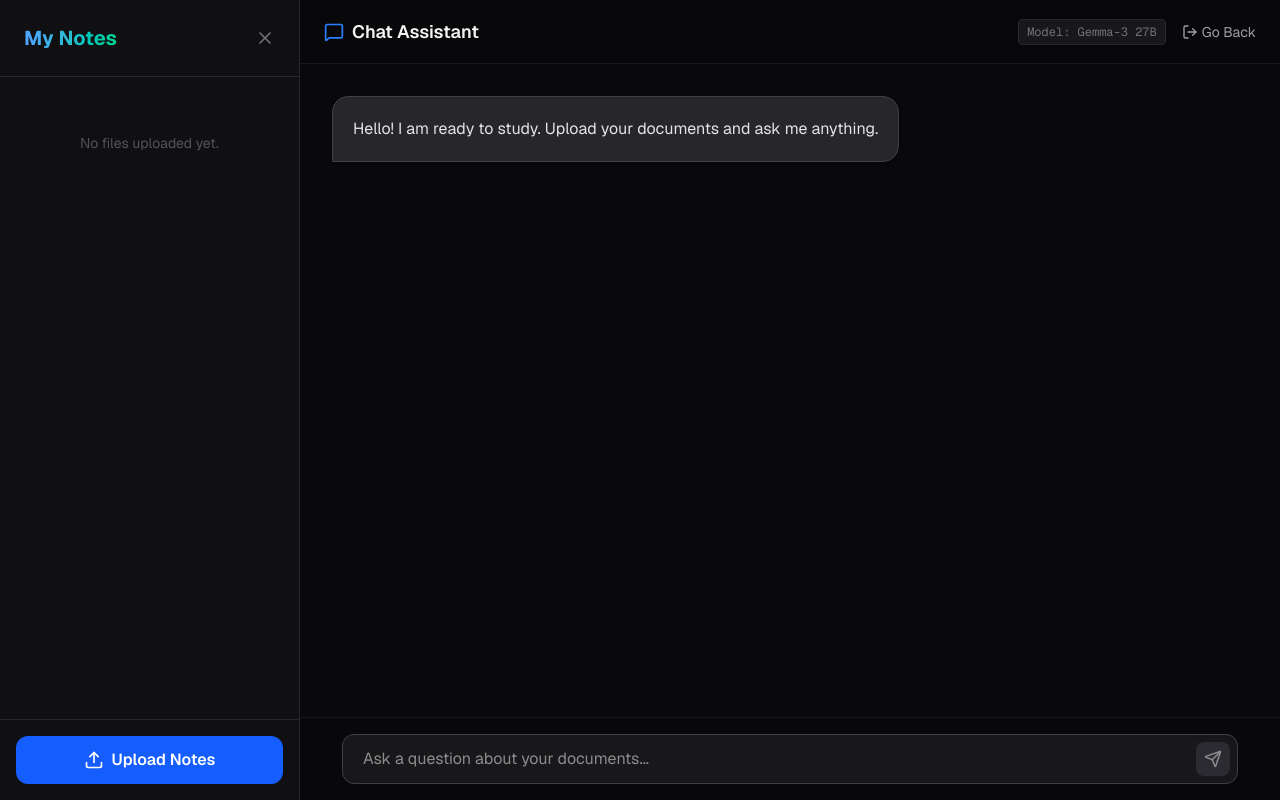
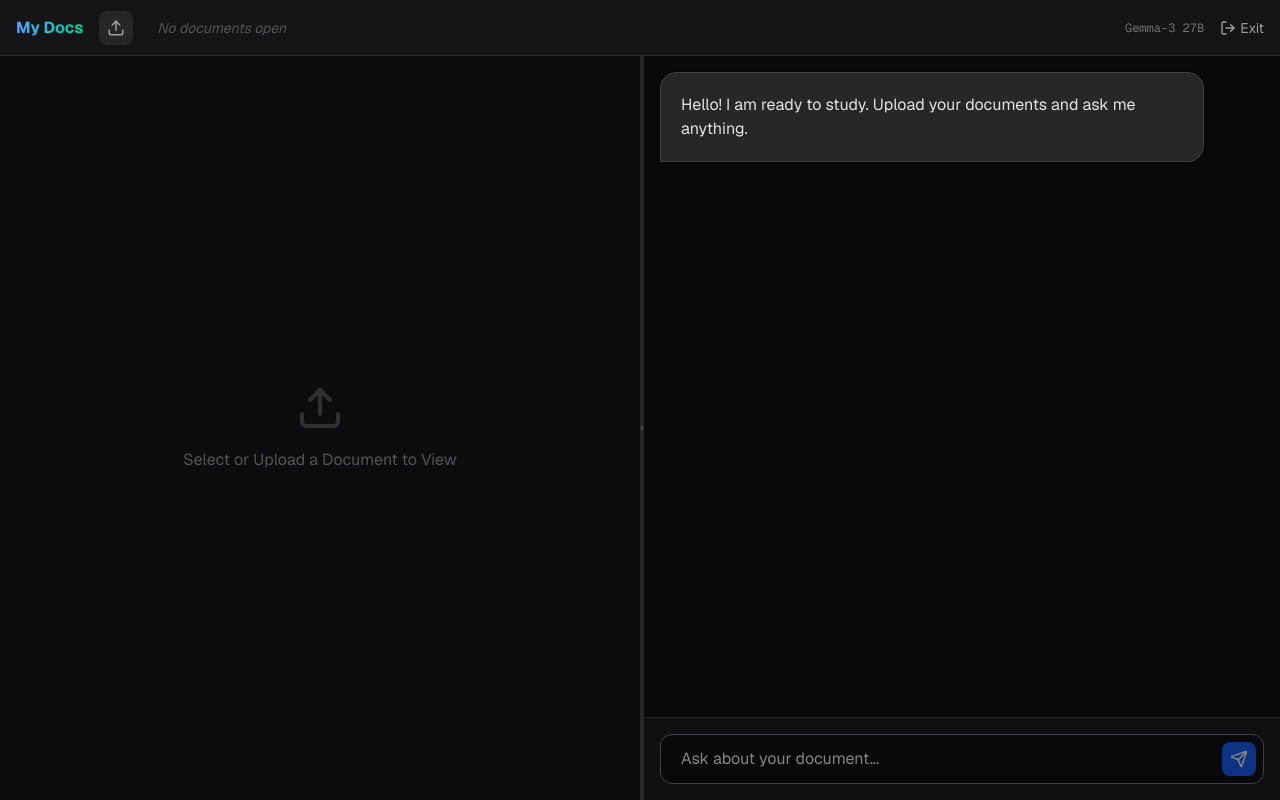
Before and after one commit to Ppratik765/Talk-to-PDF, a Next.js app: page /dashboard in a window 1280 px wide. Built offline with nearby package versions, Linux system fonts and the light colour scheme.

Commit message:
Added PDF viewer to the UI

```diff
--- /dev/null
+++ b/app/api/delete/route.ts
@@ -0,0 +1,19 @@
+import { NextRequest, NextResponse } from 'next/server';
+import { deleteSource } from '@/lib/vector-store';
+
+export async function POST(req: NextRequest) {
+  try {
+    const { fileName } = await req.json();
+
+    if (!fileName) {
+      return NextResponse.json({ error: 'File name is required' }, { status: 400 });
+    }
+
+    await deleteSource(fileName);
+
+    return NextResponse.json({ success: true });
+  } catch (error) {
+    console.error("Delete Error:", error);
+    return NextResponse.json({ error: 'Failed to delete file' }, { status: 500 });
+  }
+}
--- a/app/dashboard/page.tsx
+++ b/app/dashboard/page.tsx
@@ -4,8 +4,8 @@ import { useState, useRef, useEffect } from 'react';
 import { motion, AnimatePresence } from 'framer-motion';
 import { useRouter } from 'next/navigation';
 import {
-  Upload, FileText, Send, Loader2, File, X, MessageSquare,
-  Menu, FileSpreadsheet, FileIcon, ArrowDown, LogOut
+  Upload, Send, Loader2, X, MessageSquare,
+  Menu, LogOut, FileText, GripVertical
 } from 'lucide-react';
 import ReactMarkdown from 'react-markdown';
 import remarkMath from 'remark-math';
@@ -14,97 +14,133 @@ import remarkGfm from 'remark-gfm';
 import rehypeRaw from 'rehype-raw';
 import 'katex/dist/katex.min.css';
 
+// --- TYPES ---
 type Message = {
   id: string;
   role: 'user' | 'assistant';
   content: string;
 };
 
-const FileItem = ({ name }: { name: string }) => {
-  const isPdf = name.endsWith('.pdf');
-  const isDoc = name.endsWith('.docx');
-  const isPpt = name.endsWith('.pptx');
-
-  return (
-    <motion.div
-      initial={{ opacity: 0, x: -20 }}
-      animate={{ opacity: 1, x: 0 }}
-      className="flex items-center gap-3 p-3 bg-zinc-800/50 rounded-xl border border-zinc-700/50 hover:bg-zinc-800 transition-colors group"
-    >
-      <div className={`p-2 rounded-lg ${
-        isPdf ? 'bg-red-500/20 text-red-400' :
-        isDoc ? 'bg-blue-500/20 text-blue-400' :
-        isPpt ? 'bg-orange-500/20 text-orange-400' : 'bg-zinc-500/20 text-zinc-400'
-      }`}>
-        {isPdf ? <FileText size={18} /> :
-         isDoc ? <FileIcon size={18} /> :
-         isPpt ? <FileSpreadsheet size={18} /> : <File size={18} />}
-      </div>
-      <span className="text-sm font-medium text-zinc-300 truncate w-32">{name}</span>
-    </motion.div>
-  );
+type FileData = {
+  name: string;
+  url: string; // The Blob URL for the iframe
+  type: string;
 };
 
 export default function Dashboard() {
+  // --- STATE ---
   const [messages, setMessages] = useState<Message[]>([
     { id: '1', role: 'assistant', content: 'Hello! I am ready to study. Upload your documents and ask me anything.' }
   ]);
   const [input, setInput] = useState('');
   const [isLoading, setIsLoading] = useState(false);
   const [isUploading, setIsUploading] = useState(false);
-  const [files, setFiles] = useState<string[]>([]);
-  const [isSidebarOpen, setSidebarOpen] = useState(true);
 
-  // SCROLL LOGIC
+  // FILES STATE
+  const [files, setFiles] = useState<FileData[]>([]);
+  const [activeFile, setActiveFile] = useState<FileData | null>(null);
+
+  // LAYOUT STATE
+  const [leftWidth, setLeftWidth] = useState(50); // Percentage width of left panel
+  const [isDragging, setIsDragging] = useState(false);
+
+  // SCROLL REFS
   const messagesEndRef = useRef<HTMLDivElement>(null);
-  const chatContainerRef = useRef<HTMLDivElement>(null);
-  const [shouldAutoScroll, setShouldAutoScroll] = useState(true);
-  const [showScrollButton, setShowScrollButton] = useState(false);
-
   const router = useRouter();
 
-  const handleScroll = () => {
-    const node = chatContainerRef.current;
-    if (node) {
-      const { scrollTop, scrollHeight, clientHeight } = node;
-      const isAtBottom = scrollHeight - scrollTop - clientHeight < 100;
-      setShouldAutoScroll(isAtBottom);
-      setShowScrollButton(!isAtBottom);
+  // --- HANDLERS ---
+
+  // 1. Resizable Logic
+  const handleMouseDown = (e: React.MouseEvent) => {
+    e.preventDefault();
+    setIsDragging(true);
+  };
+
+  useEffect(() => {
+    const handleMouseMove = (e: MouseEvent) => {
+      if (!isDragging) return;
+      // Calculate percentage based on window width
+      const newWidth = (e.clientX / window.innerWidth) * 100;
+      // Limit width between 20% and 80%
+      if (newWidth > 20 && newWidth < 80) {
+        setLeftWidth(newWidth);
       }
     };
 
-  useEffect(() => {
-    if (shouldAutoScroll) {
-      messagesEndRef.current?.scrollIntoView({ behavior: "smooth" });
-    }
-  }, [messages, shouldAutoScroll]);
-
-  const scrollToBottomManual = () => {
-    messagesEndRef.current?.scrollIntoView({ behavior: "smooth" });
-    setShouldAutoScroll(true);
+    const handleMouseUp = () => {
+      setIsDragging(false);
     };
 
-  const handleBack = () => {
-    // Simply go back to the landing page
-    router.push('/');
+    if (isDragging) {
+      document.addEventListener('mousemove', handleMouseMove);
+      document.addEventListener('mouseup', handleMouseUp);
+    }
+
+    return () => {
+      document.removeEventListener('mousemove', handleMouseMove);
+      document.removeEventListener('mouseup', handleMouseUp);
     };
+  }, [isDragging]);
 
+  // 2. Chat Scroll Logic
+  useEffect(() => {
+    messagesEndRef.current?.scrollIntoView({ behavior: "smooth" });
+  }, [messages]);
+
+  const handleBack = () => router.push('/');
+
+  // 3. File Upload (Client + Server)
   const handleFileUpload = async (e: React.ChangeEvent<HTMLInputElement>) => {
     if (!e.target.files) return;
     setIsUploading(true);
-    const newFiles = Array.from(e.target.files);
+    const newFilesList = Array.from(e.target.files);
 
-    for (const file of newFiles) {
+    for (const file of newFilesList) {
+      // A. Create Blob URL for Instant Viewing
+      const fileUrl = URL.createObjectURL(file);
+      const newFile: FileData = { name: file.name, url: fileUrl, type: file.type };
+
+      setFiles((prev) => [...prev, newFile]);
+      setActiveFile(newFile); // Switch view to new file
+
+      // B. Upload to Backend for Vectorization
       const formData = new FormData();
       formData.append('file', file);
       try {
-        const res = await fetch('/api/ingest', { method: 'POST', body: formData });
-        if (res.ok) setFiles((prev) => [...prev, file.name]);
+        await fetch('/api/ingest', { method: 'POST', body: formData });
       } catch (error) { console.error("Upload failed", error); }
     }
     setIsUploading(false);
   };
 
+  // 4. Delete File (Client + Server)
+  const handleDeleteFile = async (e: React.MouseEvent, fileName: string) => {
+    e.stopPropagation(); // Prevent activating the tab when clicking delete
+
+    // A. Remove from UI
+    const updatedFiles = files.filter(f => f.name !== fileName);
+    setFiles(updatedFiles);
+
+    // Switch active file if needed
+    if (activeFile?.name === fileName) {
+      setActiveFile(updatedFiles.length > 0 ? updatedFiles[updatedFiles.length - 1] : null);
+    }
+
+    // B. Tell Chatbot to Forget (Delete Vectors)
+    try {
+      await fetch('/api/delete', {
+        method: 'POST',
+        headers: { 'Content-Type': 'application/json' },
+        body: JSON.stringify({ fileName }),
+      });
+      // Optional: Add a system message saying memory wiped
+      setMessages(prev => [...prev, { id: Date.now().toString(), role: 'assistant', content: `I have removed "${fileName}" from my memory.` }]);
+    } catch (err) {
+      console.error("Delete failed", err);
+    }
+  };
+
+  // 5. Send Message
   const handleSendMessage = async (e: React.FormEvent) => {
     e.preventDefault();
     if (!input.trim() || isLoading) return;
@@ -113,7 +149,6 @@ export default function Dashboard() {
     setMessages(prev => [...prev, userMessage]);
     setInput('');
     setIsLoading(true);
-    setShouldAutoScroll(true);
 
     try {
       const response = await fetch('/api/chat', {
@@ -153,120 +188,167 @@ export default function Dashboard() {
   };
 
   return (
-    <div className="flex h-screen bg-zinc-950 text-zinc-100 overflow-hidden font-sans">
+    <div className="flex flex-col h-screen bg-zinc-950 text-zinc-100 font-sans overflow-hidden">
 
-      {/* SIDEBAR */}
-      <AnimatePresence mode="wait">
-        {isSidebarOpen && (
-          <motion.div
-            initial={{ width: 0, opacity: 0 }}
-            animate={{ width: 300, opacity: 1 }}
-            exit={{ width: 0, opacity: 0 }}
-            className="h-full border-r border-zinc-800 bg-zinc-900/50 backdrop-blur-xl flex flex-col hidden md:flex"
-          >
-            <div className="p-6 border-b border-zinc-800 flex justify-between items-center">
-              <span className="font-bold text-xl bg-gradient-to-r from-blue-400 to-emerald-400 bg-clip-text text-transparent">My Notes</span>
-              <button onClick={() => setSidebarOpen(false)} className="text-zinc-500 hover:text-white"><X size={20} /></button>
-            </div>
-            <div className="flex-1 overflow-y-auto p-4 space-y-3">
-              {files.length === 0 ? <div className="text-center mt-10 text-zinc-600 text-sm">No files uploaded yet.</div> : files.map((f, i) => <FileItem key={i} name={f} />)}
-            </div>
-            <div className="p-4 border-t border-zinc-800">
-              <label className={`flex items-center justify-center gap-2 w-full py-3 rounded-xl font-semibold cursor-pointer transition-all ${isUploading ? 'bg-zinc-800 text-zinc-500' : 'bg-blue-600 hover:bg-blue-500 text-white'}`}>
-                {isUploading ? <Loader2 className="animate-spin" size={20} /> : <Upload size={20} />}
-                {isUploading ? 'Processing...' : 'Upload Notes'}
-                <input type="file" multiple accept=".pdf,.docx,.pptx" className="hidden" onChange={handleFileUpload} disabled={isUploading}/>
+      {/* --- TOP BAR (Tabs & Navigation) --- */}
+      <div className="h-14 border-b border-zinc-800 bg-zinc-900/80 flex items-center px-4 justify-between select-none">
+
+        {/* Left: Document Tabs */}
+        <div className="flex items-center gap-2 overflow-x-auto no-scrollbar flex-1 mr-4">
+          <div className="flex items-center gap-2 mr-4">
+             <span className="font-bold bg-gradient-to-r from-blue-400 to-emerald-400 bg-clip-text text-transparent mr-2">
+                My Docs
+             </span>
+             {/* Upload Button (Small) */}
+             <label className="cursor-pointer bg-zinc-800 hover:bg-zinc-700 p-2 rounded-lg text-zinc-400 hover:text-white transition-colors">
+                <Upload size={18} />
+                <input type="file" multiple accept=".pdf,.docx,.pptx" className="hidden" onChange={handleFileUpload} />
              </label>
           </div>
-          </motion.div>
+
+          {files.map((file) => (
+            <div
+              key={file.name}
+              onClick={() => setActiveFile(file)}
+              className={`
+                group relative flex items-center gap-2 px-3 py-1.5 rounded-lg border text-sm cursor-pointer transition-all min-w-[120px] max-w-[200px]
+                ${activeFile?.name === file.name
+                  ? 'bg-blue-600/10 border-blue-500/50 text-blue-400'
+                  : 'bg-zinc-800/50 border-zinc-700/50 text-zinc-400 hover:bg-zinc-800'}
+              `}
+            >
+              <FileText size={14} className="shrink-0" />
+              <span className="truncate">{file.name}</span>
+
+              {/* Delete Button (Visible on Hover) */}
+              <button
+                onClick={(e) => handleDeleteFile(e, file.name)}
+                className="absolute right-1 top-1/2 -translate-y-1/2 p-1 rounded-md text-red-400 opacity-0 group-hover:opacity-100 hover:bg-red-500/10 transition-all bg-zinc-900 shadow-md"
+              >
+                <X size={12} />
+              </button>
+            </div>
+          ))}
+
+          {files.length === 0 && (
+            <span className="text-zinc-600 text-sm italic">No documents open</span>
           )}
-      </AnimatePresence>
+        </div>
 
-      {/* MAIN CHAT */}
-      <div className="flex-1 flex flex-col relative bg-[radial-gradient(ellipse_at_top,_var(--tw-gradient-stops))] from-zinc-900 via-zinc-950 to-zinc-950">
-        <div className="h-16 border-b border-zinc-800/50 flex items-center px-6 justify-between bg-zinc-950/50 backdrop-blur-md sticky top-0 z-10">
-          <div className="flex items-center gap-3">
-            {!isSidebarOpen && <button onClick={() => setSidebarOpen(true)} className="p-2 hover:bg-zinc-800 rounded-lg text-zinc-400"><Menu size={20} /></button>}
-            <h1 className="font-semibold text-lg flex items-center gap-2"><MessageSquare size={20} className="text-blue-500" /> Chat Assistant</h1>
-          </div>
-          <div className="flex items-center gap-4">
-             <div className="text-xs text-zinc-500 font-mono bg-zinc-900 px-2 py-1 rounded border border-zinc-800">Model: Gemma-3 27B</div>
-             {/* REPLACED "Sign Out" with "Go Back" */}
+        {/* Right: Actions */}
+        <div className="flex items-center gap-4 shrink-0">
+          <div className="text-xs text-zinc-500 font-mono hidden md:block">Gemma-3 27B</div>
           <button onClick={handleBack} className="text-sm text-zinc-400 hover:text-white flex items-center gap-1">
-                <LogOut size={16} /> Go Back
+            <LogOut size={16} /> Exit
           </button>
         </div>
       </div>
 
-        {/* MESSAGES LIST */}
+      {/* --- MAIN SPLIT VIEW --- */}
+      <div className="flex-1 flex overflow-hidden relative">
+
+        {/* LEFT PANE: Document Viewer */}
         <div
-          ref={chatContainerRef}
-          onScroll={handleScroll}
-          className="flex-1 overflow-y-auto p-4 md:p-8 space-y-6 relative"
+          className="bg-zinc-900/30 flex flex-col"
+          style={{ width: `${leftWidth}%` }}
         >
+          {activeFile ? (
+            activeFile.type === 'application/pdf' ? (
+              <iframe
+                src={activeFile.url}
+                className="w-full h-full border-none"
+                title="PDF Viewer"
+              />
+            ) : (
+              <div className="flex-1 flex flex-col items-center justify-center text-zinc-500 gap-4">
+                <FileText size={48} />
+                <p>Preview not available for this format.</p>
+                <p className="text-xs bg-zinc-800 px-3 py-1 rounded">Try converting to PDF</p>
+              </div>
+            )
+          ) : (
+            <div className="flex-1 flex flex-col items-center justify-center text-zinc-600 gap-4">
+               <Upload size={48} className="opacity-50" />
+               <p>Select or Upload a Document to View</p>
+            </div>
+          )}
+        </div>
+
+        {/* RESIZER HANDLE */}
+        <div
+          onMouseDown={handleMouseDown}
+          className={`w-1 bg-zinc-800 hover:bg-blue-500 cursor-col-resize flex items-center justify-center z-10 transition-colors ${isDragging ? 'bg-blue-500 w-1.5' : ''}`}
+        >
+           <GripVertical size={12} className="text-zinc-500" />
+        </div>
+
+        {/* RIGHT PANE: Chat Interface */}
+        <div className="flex-1 flex flex-col bg-zinc-950 min-w-[300px]">
+
+          {/* Messages */}
+          <div className="flex-1 overflow-y-auto p-4 space-y-6">
             {messages.map((m) => {
               if (m.role === 'user') {
                 return (
-                <motion.div key={m.id} initial={{ opacity: 0, y: 10 }} animate={{ opacity: 1, y: 0 }} className="flex justify-end">
-                  <div className="max-w-[85%] md:max-w-[70%] p-4 rounded-2xl shadow-sm bg-blue-600 text-white rounded-br-none">
+                  <div key={m.id} className="flex justify-end">
+                    <div className="max-w-[85%] p-4 rounded-2xl shadow-sm bg-blue-600 text-white rounded-br-none">
                       <p className="whitespace-pre-wrap">{m.content}</p>
                     </div>
-                </motion.div>
+                  </div>
                 );
               }
 
-            // Using Markdown Headers to split bubbles (Natural Splitting)
+              // Natural Splitting by Headers
               const parts = m.content.split(/\n(?=#{2,3} )/).filter(part => part.trim() !== '');
               const bubbles = parts.length > 0 ? parts : [''];
 
               return (
                 <div key={m.id} className="space-y-4">
                   {bubbles.map((part, index) => (
-                  <motion.div
-                    key={`${m.id}-${index}`}
-                    initial={{ opacity: 0, x: -20 }}
-                    animate={{ opacity: 1, x: 0 }}
-                    transition={{ delay: index * 0.1 }}
-                    className="flex justify-start"
-                  >
-                    <div className={`max-w-[85%] md:max-w-[70%] p-5 rounded-2xl shadow-sm bg-zinc-800 text-zinc-200 border border-zinc-700 ${index === 0 ? 'rounded-bl-none' : 'ml-0'}`}>
+                    <div key={`${m.id}-${index}`} className="flex justify-start">
+                      <div className={`max-w-[90%] p-5 rounded-2xl shadow-sm bg-zinc-800 text-zinc-200 border border-zinc-700 ${index === 0 ? 'rounded-bl-none' : 'ml-0'}`}>
                         <div className="prose prose-invert prose-sm max-w-none prose-p:leading-relaxed prose-pre:bg-zinc-900 prose-pre:border prose-pre:border-zinc-700">
-                        <ReactMarkdown remarkPlugins={[remarkMath, remarkGfm]} rehypePlugins={[rehypeKatex, rehypeRaw]}>{part}</ReactMarkdown>
+                          <ReactMarkdown remarkPlugins={[remarkMath, remarkGfm]} rehypePlugins={[rehypeKatex, rehypeRaw]}>
+                            {part}
+                          </ReactMarkdown>
                         </div>
                       </div>
-                  </motion.div>
+                    </div>
                   ))}
                 </div>
               );
             })}
 
             {isLoading && messages[messages.length - 1]?.role !== 'assistant' && (
-            <div className="flex justify-start"><div className="bg-zinc-800 px-4 py-3 rounded-2xl rounded-bl-none border border-zinc-700"><Loader2 className="animate-spin w-5 h-5 text-zinc-400" /></div></div>
+              <div className="flex justify-start">
+                 <div className="bg-zinc-800 px-4 py-3 rounded-2xl rounded-bl-none border border-zinc-700">
+                    <Loader2 className="animate-spin w-5 h-5 text-zinc-400" />
+                 </div>
+              </div>
             )}
             <div ref={messagesEndRef} />
-
-          <AnimatePresence>
-            {showScrollButton && (
-              <motion.button
-                initial={{ opacity: 0, y: 10 }}
-                animate={{ opacity: 1, y: 0 }}
-                exit={{ opacity: 0, y: 10 }}
-                onClick={scrollToBottomManual}
-                className="fixed bottom-24 right-8 p-3 bg-blue-600 text-white rounded-full shadow-lg hover:bg-blue-500 z-50"
-              >
-                <ArrowDown size={20} />
-              </motion.button>
-            )}
-          </AnimatePresence>
           </div>
 
-        {/* INPUT */}
-        <div className="p-4 bg-zinc-950/80 backdrop-blur-lg border-t border-zinc-800/50">
-          <form onSubmit={handleSendMessage} className="max-w-4xl mx-auto relative flex items-center gap-2">
-            <input value={input} onChange={(e) => setInput(e.target.value)} placeholder="Ask a question about your documents..." className="w-full bg-zinc-900 border border-zinc-700 text-white rounded-xl pl-5 pr-12 py-3 focus:outline-none focus:ring-2 focus:ring-blue-500/50 focus:border-blue-500 transition-all shadow-inner"/>
-            <button type="submit" disabled={isLoading || !input.trim()} className="absolute right-2 p-2 bg-blue-600 hover:bg-blue-500 text-white rounded-lg disabled:opacity-50 disabled:bg-zinc-700 transition-all"><Send size={18} /></button>
+          {/* Input Area */}
+          <div className="p-4 border-t border-zinc-800 bg-zinc-900/50">
+            <form onSubmit={handleSendMessage} className="relative flex items-center gap-2">
+              <input
+                value={input}
+                onChange={(e) => setInput(e.target.value)}
+                placeholder="Ask about your document..."
+                className="w-full bg-zinc-950 border border-zinc-700 text-white rounded-xl pl-5 pr-12 py-3 focus:outline-none focus:ring-2 focus:ring-blue-500/50 focus:border-blue-500"
+              />
+              <button
+                type="submit"
+                disabled={isLoading || !input.trim()}
+                className="absolute right-2 p-2 bg-blue-600 hover:bg-blue-500 text-white rounded-lg disabled:opacity-50"
+              >
+                <Send size={18} />
+              </button>
             </form>
           </div>
+        </div>
+
       </div>
     </div>
   );
--- a/lib/vector-store.ts
+++ b/lib/vector-store.ts
@@ -2,7 +2,8 @@ import { Pinecone } from '@pinecone-database/pinecone';
 import { google } from '@ai-sdk/google';
 import { embedMany } from 'ai';
 
-const pinecone = new Pinecone({
+// EXPORTED so we can use it in the delete route if needed directly
+export const pinecone = new Pinecone({
   apiKey: process.env.PINECONE_API_KEY!,
 });
 
@@ -16,20 +17,16 @@ export async function embedAndStoreDocs(
   }
 
   const index = pinecone.index(indexName);
-
-  // FIX: Batch processing to respect Google's 100-item limit
   const batchSize = 100;
 
   for (let i = 0; i < chunks.length; i += batchSize) {
     const batch = chunks.slice(i, i + batchSize);
 
-    // 1. Generate embeddings for this specific batch
     const { embeddings } = await embedMany({
       model: google.textEmbeddingModel('text-embedding-004'),
       values: batch,
     });
 
-    // 2. Prepare vectors for this batch
     const vectors = batch.map((chunk, batchIndex) => ({
       id: `${fileName}-${i + batchIndex}`,
       values: embeddings[batchIndex],
@@ -39,9 +36,7 @@ export async function embedAndStoreDocs(
       },
     }));
 
-    // 3. Upsert this batch to Pinecone
     await index.namespace('ns1').upsert(vectors);
-
     console.log(`Processed batch ${i / batchSize + 1} for ${fileName}`);
   }
 }
@@ -52,13 +47,11 @@ export async function getContext(query: string) {
     throw new Error("PINECONE_INDEX is missing in .env.local file");
   }
 
-  // 1. Generate embedding using Gemini
   const { embeddings } = await embedMany({
     model: google.textEmbeddingModel('text-embedding-004'),
     values: [query],
   });
 
-  // 2. Search Pinecone for similar chunks
   const index = pinecone.index(indexName);
   const queryResponse = await index.namespace('ns1').query({
     topK: 5,
@@ -66,8 +59,22 @@ export async function getContext(query: string) {
     includeMetadata: true,
   });
 
-  // 3. Extract the text and source
   return queryResponse.matches
     .map((match) => `Source: ${match.metadata?.fileName}\nContent: ${match.metadata?.text}`)
     .join('\n\n');
 }
+
+// NEW FUNCTION: Deletes all vectors associated with a specific file
+export async function deleteSource(fileName: string) {
+  const indexName = process.env.PINECONE_INDEX;
+  if (!indexName) {
+    throw new Error("PINECONE_INDEX is missing in .env.local file");
+  }
+
+  const index = pinecone.index(indexName);
+
+  // Delete all vectors where metadata.fileName equals the target
+  await index.namespace('ns1').deleteMany({
+    fileName: { $eq: fileName }
+  });
+}
```
Lines whose indentation alone changed are shown as unchanged.
